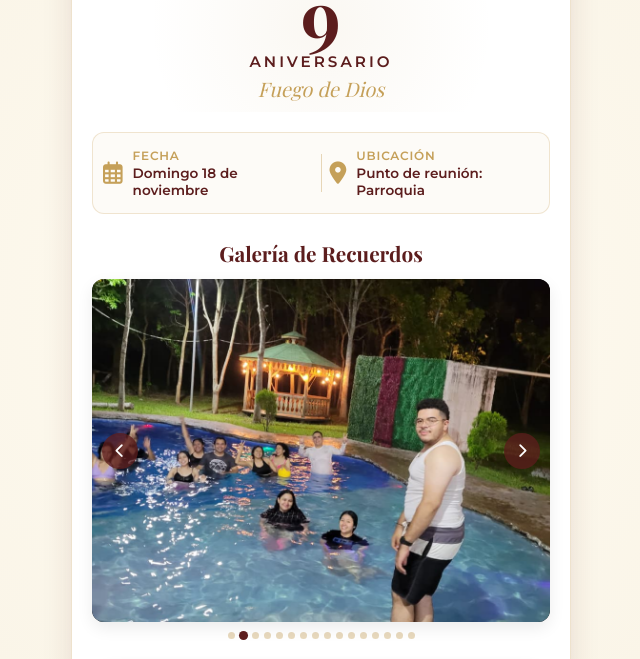
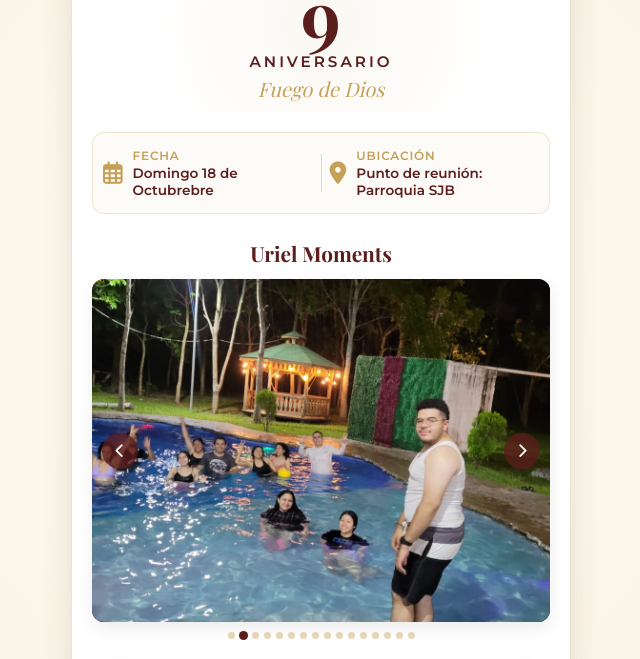
Before and after one commit to pricilaanatolia-design/aniversario-fuego-de-dios, a plain HTML site: page index.html in a window 1280 px wide. Shown: the part 155-814 px from the top of the page, without its empty margins (319-959 px from the left). Drawn offline with nearby package versions, Linux system fonts and the light colour scheme; a web font is replaced by a local one.

Commit message:
Update index.html

```diff
--- a/index.html
+++ b/index.html
@@ -34,7 +34,7 @@
                 <i class="fa-regular fa-calendar-days"></i>
                 <div>
                     <h3>Fecha</h3>
-                    <p>Domingo 18 de noviembre</p>
+                    <p>Domingo 18 de Octubrebre</p>
                 </div>
             </div>
             <div class="divider"></div>
@@ -42,14 +42,14 @@
                 <i class="fa-solid fa-location-dot"></i>
                 <div>
                     <h3>Ubicación</h3>
-                    <p>Punto de reunión: Parroquia</p>
+                    <p>Punto de reunión: Parroquia SJB</p>
                 </div>
             </div>
         </section>
 
         <!-- Carrusel de Imágenes (16 imágenes) -->
         <section class="carousel-section">
-            <h2>Galería de Recuerdos</h2>
+            <h2>Uriel Moments</h2>
             <div class="carousel-container">
                 <div class="carousel-track" id="carouselTrack">
                     <!-- Las imágenes se cargan dinámicamente desde script.js -->
```
